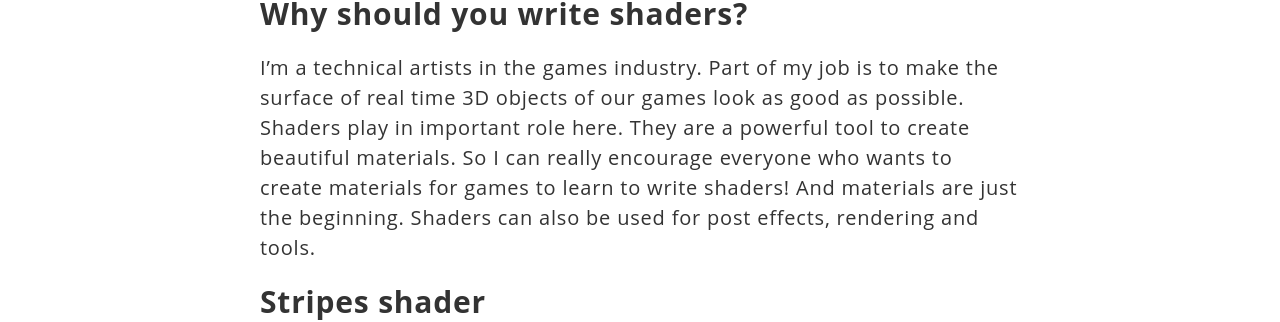
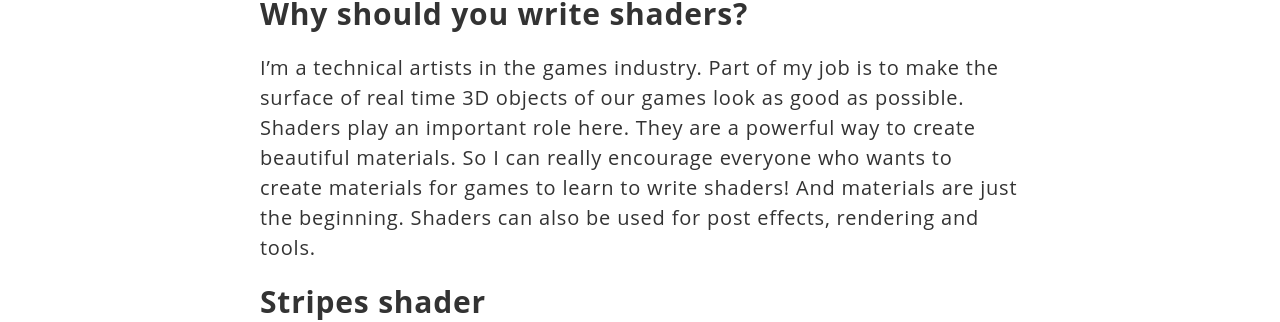
Before and after one commit to ahackel/ahackel.github.io, a Jekyll site: the page built from _posts/2017-10-03-stripes-shader.md, in a window 1280 px wide and 900 px high. Shown: the part 428-750 px from the top of the window. Built offline with Jekyll 4.4.1, drawn with Linux system fonts in a browser that asks for light colours; comment, search, counter and statistics services are not loaded; some of the changed text lies outside the part shown.

Commit message:
cleaned up

````diff
--- a/_posts/2017-10-03-stripes-shader.md
+++ b/_posts/2017-10-03-stripes-shader.md
@@ -9,7 +9,7 @@ This is the first post of my Unity shaders series. The series is aimed at people
 
 ## Why should you write shaders?
 
-I'm a technical artists in the games industry. Part of my job is to make the surface of real time 3D objects of our games look as good as possible. Shaders play in important role here. They are a powerful tool to create beautiful materials. So I can really encourage everyone who wants to create materials for games to learn to write shaders! And materials are just the beginning. Shaders can also be used for post effects, rendering and tools.
+I'm a technical artists in the games industry. Part of my job is to make the surface of real time 3D objects of our games look as good as possible. Shaders play an important role here. They are a powerful way to create beautiful materials. So I can really encourage everyone who wants to create materials for games to learn to write shaders! And materials are just the beginning. Shaders can also be used for post effects, rendering and tools.
 
 ## Stripes shader
 
@@ -263,7 +263,7 @@ Now step by step. First we define a constant `PI` that we will use later to tran
 const float PI = 3.14159;
 ```
 
-The type of pos has been changed to float2. This has been done because we need both components x and y of the rotated uvs. Before we added the rotation `pos` was just the x component of the uvs (multiplied by the tiling factor). So now if `Direction` was zero pos would be equal to `i.uv`. If `Direction` has a different value `pos` would contain the rotated uvs. We need the y component of `pos` because we want to calculate the warping based on the y (or v) component of the uvs. In other words: The stripes should be warped along the axis orthogonal to their direction.
+The type of `pos` has been changed to float2. This has been done because we need both components x and y of the rotated uvs. Before we added the rotation `pos` was just the x component of the uvs (multiplied by the tiling factor). So now if `Direction` was zero pos would be equal to `i.uv`. If `Direction` has a different value `pos` would contain the rotated uvs. We need the y component of `pos` because we want to calculate the warping based on the y (or v) component of the uvs. In other words: The stripes should be warped along the axis orthogonal to their direction.
 
 ``` c
 float2 pos;
````
Also changed, not shown: other parts of _posts/2017-10-03-stripes-shader.md (+3 -1 lines), 1 other file.
